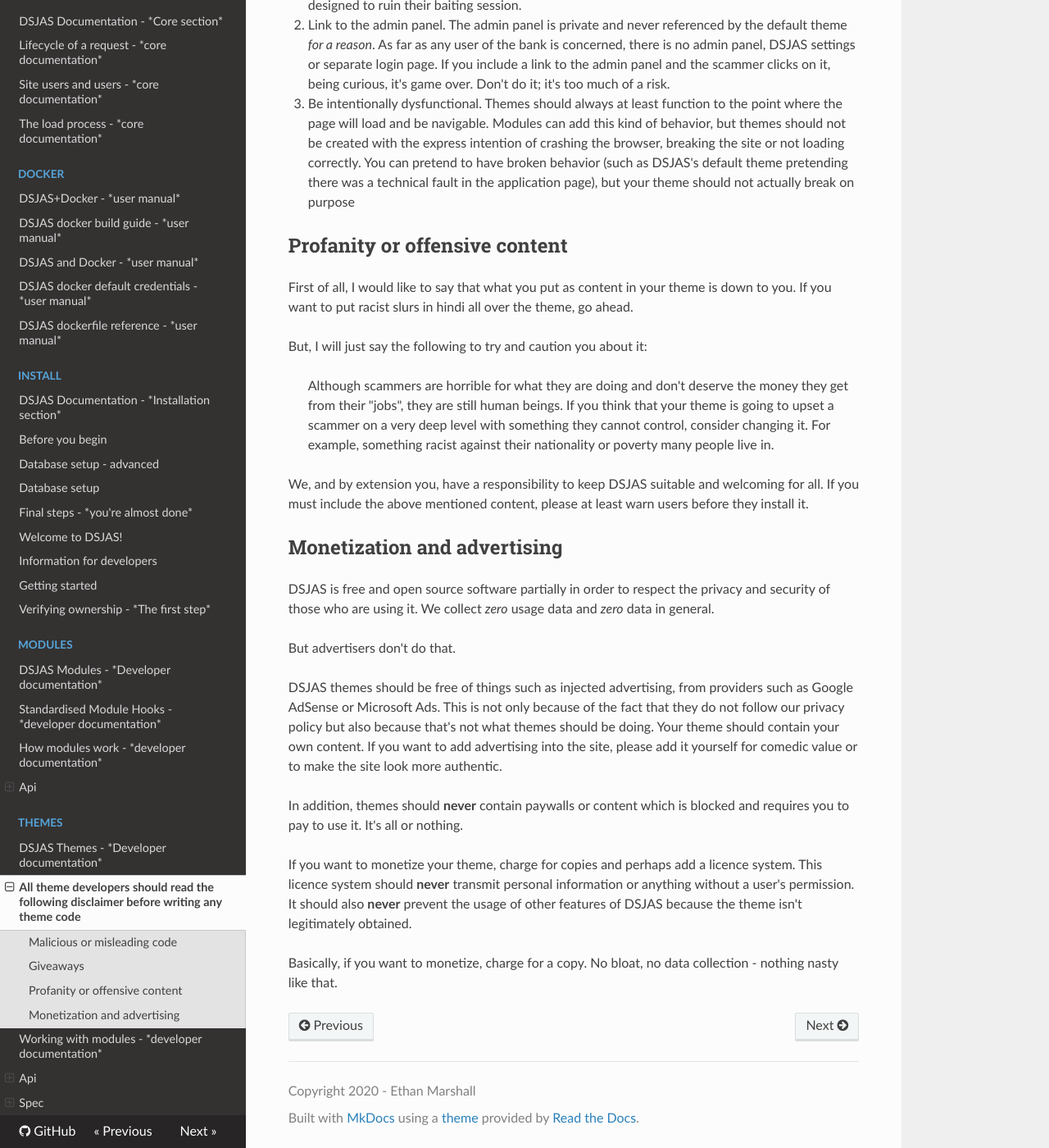
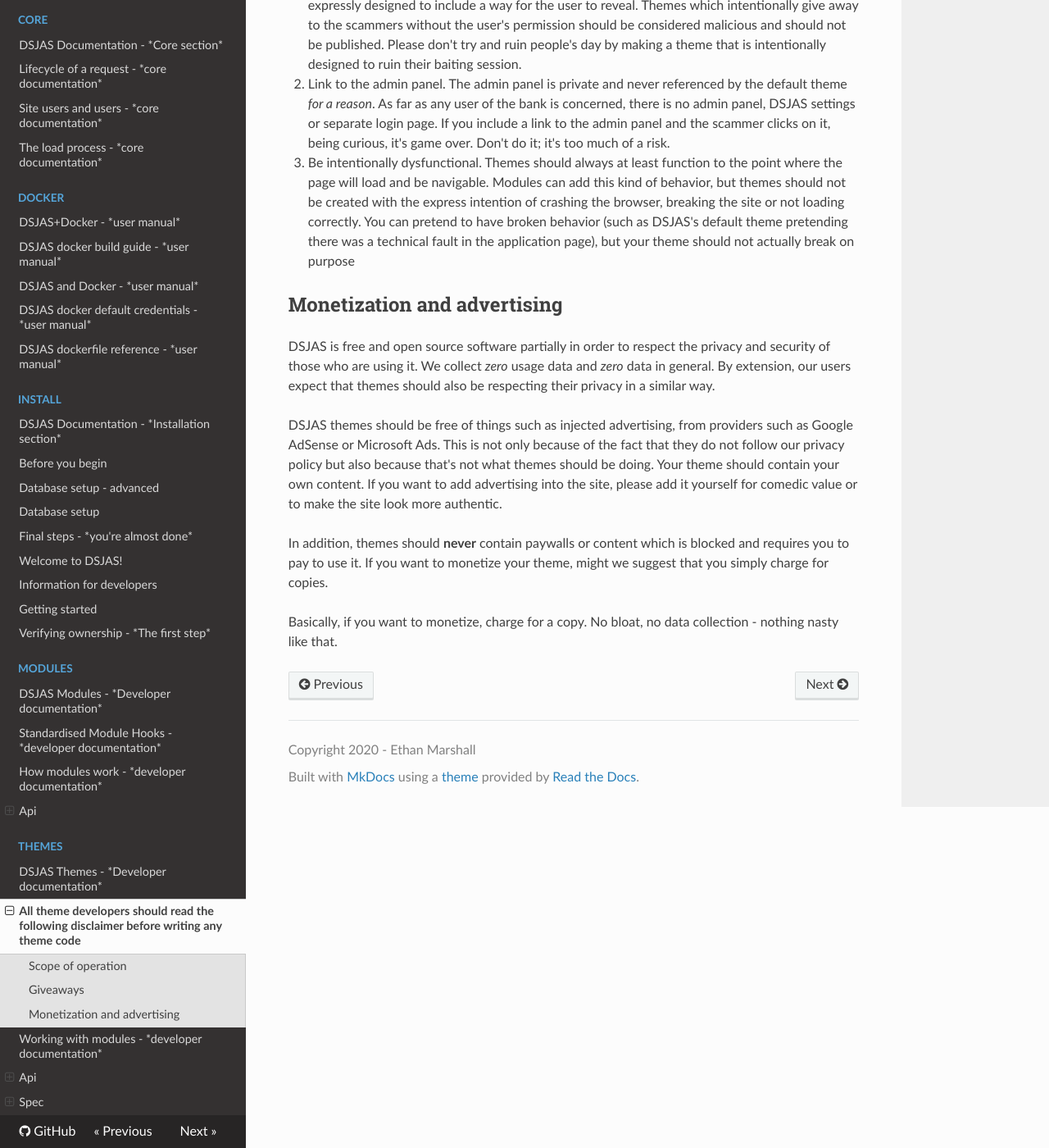
Before and after one commit to DSJAS/DSJAS, an MkDocs documentation site: the page built from docs/themes/Disclaimer.md, in a window 1280 px wide and 1400 px high, scrolled down 1154 px. Shown: the whole window at 82% size. Built offline with MkDocs 1.6.1, drawn with Linux system fonts in a browser that asks for light colours; nearby versions of some CDN libraries; some of the changed text lies outside the part shown.

Commit message:
Clean up some old disclaimer stuff

```diff
--- a/docs/DISCLAIMER.md
+++ b/docs/DISCLAIMER.md
@@ -1,12 +1,6 @@
 # DSJAS Usage Disclaimer
 
-DSJAS does include some functionality which could be used maliciously. After all, we are quite literally mimicking a bank site. This, in the wrong hands, could be misused.
-
-I realise that it would be slightly irresponsible to put this software out in the world without some kind of guidelines/usage disclaimer. So, behold, the DSJAS usage disclaimer!
-
-> **This is not legal texts and is not legal binding at all!** Please see the LICENCE file in the project root for the *actual* legal stuff.
-
-## Responsible usage
+DSJAS does include some functionality which could be used maliciously. After all, we are quite literally mimicking a bank site. This, in the wrong hands, could be misused. I realise that it would be slightly irresponsible to put this software out in the world without some kind of guidelines/usage disclaimer. So, behold, the DSJAS usage disclaimer!
 
 Although I stand by the promise of free usage given by the MIT licence, I would like to put forward some information on what I consider to be appropriate and responsible usage.
 
@@ -14,20 +8,6 @@
 
 If you are using this software to steal people's money or scam people out of the banking details, I can't really stop you without compromising the security and privacy of legitimate users (not to mention the integrity of the software). I'm not going to go around trying to sue people because they used my software in a way I don't like or agree with.
 
-In the same way that you *could* use Metasploit to hack somebody's computer-, you *could* use DSJAS to run a scam. **But**, you are responsible for your own actions.
+In the same way that you *could* use Metasploit to hack somebody's computer, you *could* use DSJAS to run a scam. But, **you** are responsible for your own actions.
 
 All I can say is, please, only use this software for what it is intended to do: bait scammers and make their illegal operations slightly less financially promising.
-
-## Mimic, don't become
-
-DSJAS is not a real banking system. Our methods for transactions, account storage and authentication are basic and not designed to really stand up in an actual production environment of the one it is pretending to be part of. The DSJAS banking system would be instantly considered insecure if a real bank used it. So, *don't use this as some kind of real banking system* and *don't base your bank code off anything you see in this repository!*
-
-So, use this as a fake bank. Don't use it **as a bank**.
-
-## Don't expose your site
-
-DSJAS isn't designed for use externally, especially not being exposed to the internet. As stated in the install instructions:
-
-> DSJAS is designed to be used **locally only** and is not designed to be installed remotely
-
-If you are planning to install the program remotely, please be careful and don't take any chances with security, access to the admin dashboard or account passwords.
--- a/docs/themes/Disclaimer.md
+++ b/docs/themes/Disclaimer.md
@@ -8,11 +8,13 @@
 
 So, please use your power responsively by considering the following guidelines.
 
-## Malicious or misleading code
+## Scope of operation
 
 When a user installs your theme, they're not expecting any changes to happen to their computer, server or environment in general: they're expecting the look and feel of their site to change **and that's it**.
 
-Your theme is **not** meant to be changing settings, installing programs or really doing anything other than outputting HTML which can be sent to the browser. Your theme shouldn't really be accessing the filesystem at all - except to read from component files, includes etc - and certainly shouldn't be changing anything.
+Your theme is **not** meant to be changing settings, installing programs or really doing anything other than outputting HTML which can be sent to the browser. This is the sole scope of operation for DSJAS themes - to change the look of the bank.
+
+Further, the admin panel is strictly off limits to installed themes. Modifying or attempting to override DSJAS admin panel files should be considered malicious behaviour and will not be tolerated.
 
 As a rule of thumb, if you wouldn't expect a theme to be doing something to your server, *don't make your theme do it to other people's servers!*
 
@@ -26,26 +28,12 @@
 1. Link to the admin panel. The admin panel is private and never referenced by the default theme *for a reason*. As far as any user of the bank is concerned, there is no admin panel, DSJAS settings or separate login page. If you include a link to the admin panel and the scammer clicks on it, being curious, it's game over. Don't do it; it's too much of a risk.
 1. Be intentionally dysfunctional. Themes should always at least function to the point where the page will load and be navigable. Modules can add this kind of behavior, but themes should not be created with the express intention of crashing the browser, breaking the site or not loading correctly. You can pretend to have broken behavior (such as DSJAS's default theme pretending there was a technical fault in the application page), but your theme should not actually break on purpose
 
-## Profanity or offensive content
-
-First of all, I would like to say that what you put as content in your theme is down to you. If you want to put racist slurs in hindi all over the theme, go ahead.
-
-But, I will just say the following to try and caution you about it:
-
-> Although scammers are horrible for what they are doing and don't deserve the money they get from their "jobs", they are still human beings. If you think that your theme is going to upset a scammer on a very deep level with something they cannot control, consider changing it. For example, something racist against their nationality or poverty many people live in.
-
-We, and by extension you, have a responsibility to keep DSJAS suitable and welcoming for all. If you must include the above mentioned content, please at least warn users before they install it.
-
 ## Monetization and advertising
 
-DSJAS is free and open source software partially in order to respect the privacy and security of those who are using it. We collect *zero* usage data and *zero* data in general.
-
-But advertisers don't do that.
+DSJAS is free and open source software partially in order to respect the privacy and security of those who are using it. We collect *zero* usage data and *zero* data in general. By extension, our users expect that themes should also be respecting their privacy in a similar way.
 
 DSJAS themes should be free of things such as injected advertising, from providers such as Google AdSense or Microsoft Ads. This is not only because of the fact that they do not follow our privacy policy but also because that's not what themes should be doing. Your theme should contain your own content. If you want to add advertising into the site, please add it yourself for comedic value or to make the site look more authentic.
 
-In addition, themes should **never** contain paywalls or content which is blocked and requires you to pay to use it. It's all or nothing.
-
-If you want to monetize your theme, charge for copies and perhaps add a licence system. This licence system should **never** transmit personal information or anything without a user's permission. It should also **never** prevent the usage of other features of DSJAS because the theme isn't legitimately obtained.
+In addition, themes should **never** contain paywalls or content which is blocked and requires you to pay to use it. If you want to monetize your theme, might we suggest that you simply charge for copies.
 
 Basically, if you want to monetize, charge for a copy. No bloat, no data collection - nothing nasty like that.
```
